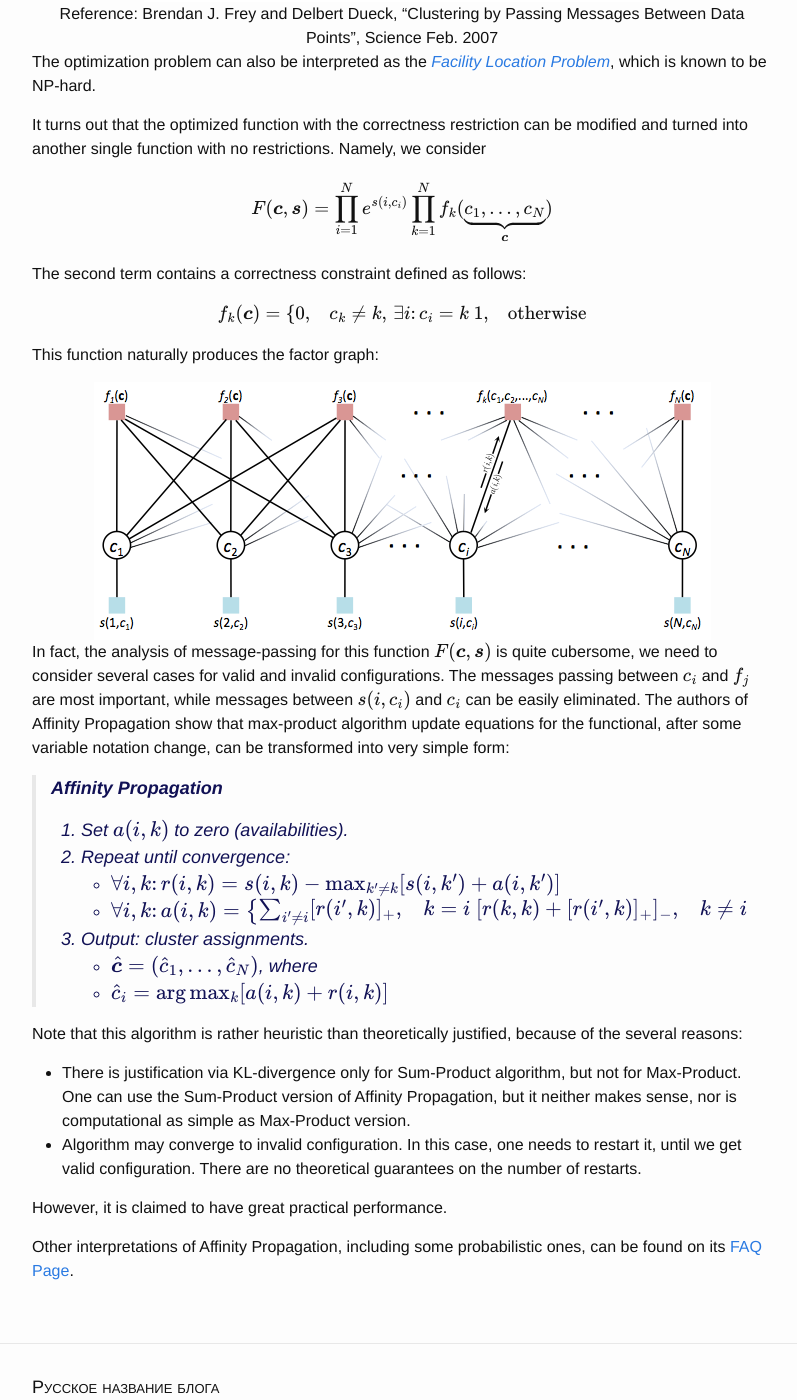
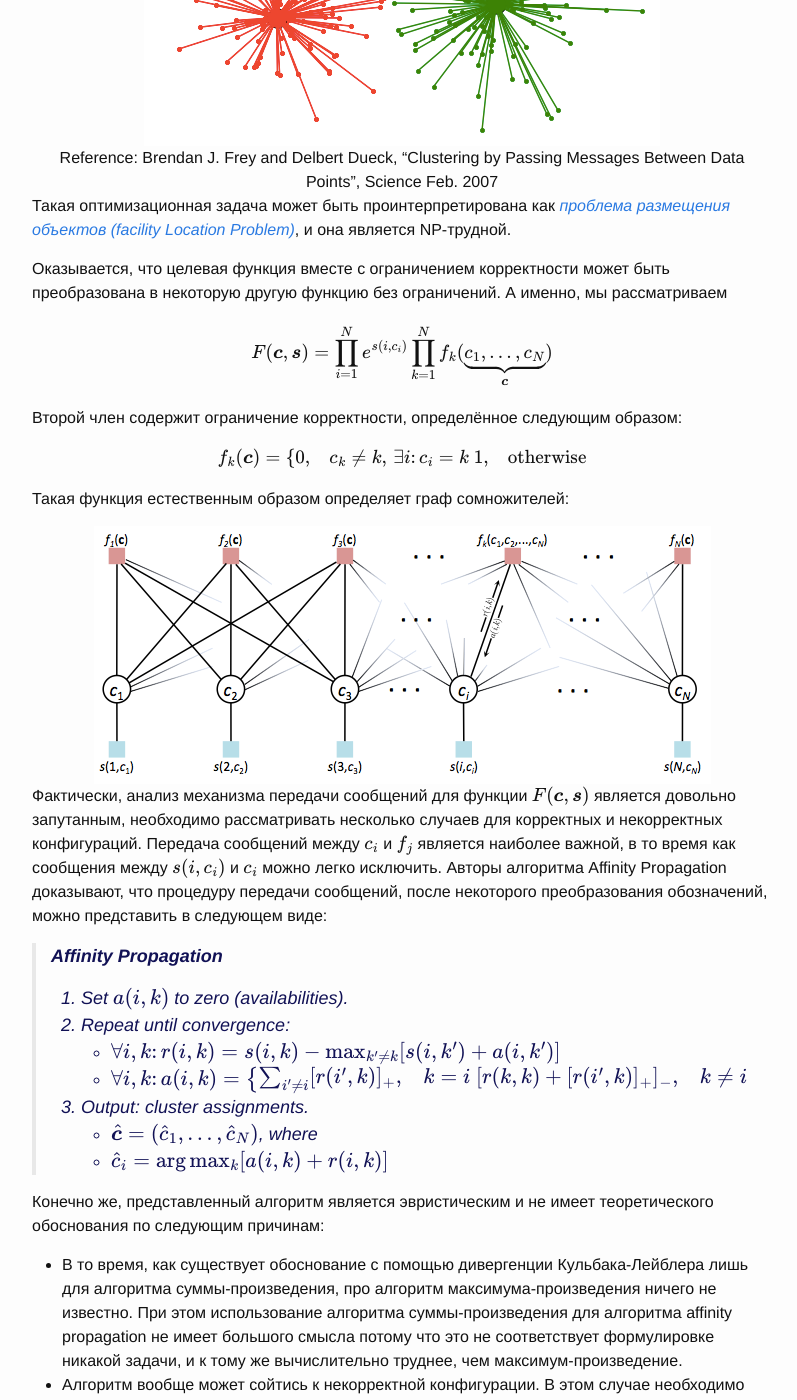
Before and after one commit to Sergey-A-Dovgal/sergey-a-dovgal.github.io, a Jekyll site: the page built from _posts/2016-03-03-sum-product-algorithm-part1-ru.md, in a window 1280 px wide and 1400 px high, scrolled down 10131 px. Shown: the whole window, without its empty margins (238-1035 px from the left). Built offline with Jekyll 4.4.1, drawn with Linux system fonts in a browser that asks for light colours; formulas are drawn with MathJax 3; comment, search, counter and statistics services are not loaded; some of the changed text lies outside the part shown.

Commit message:
Finished translation of affinity propagation

```diff
--- a/_posts/2016-03-03-sum-product-algorithm-part1-ru.md
+++ b/_posts/2016-03-03-sum-product-algorithm-part1-ru.md
@@ -405,37 +405,48 @@ Forward-Backward Algorithm, алгоритма Витерби для марко
 
 ## Affinity propagation.
 
-Affinity propagation is a clustering algorithm. Its goal is to maximize *net similarity*.
+Affinity propagation (распространение сродства) это алгоритм кластеризации. Его
+цель состоит в том, чтобы максимизировать функционал *net similarity*.
 
-The problem is formulated as follows: we are given a set of observations \\( X\_1, \ldots, X\_n \\), and a matrix of similarities \\( s(i, j) \\). We often cannot observe the variables \\( X\_1, \ldots, X\_n \\) themselves, but we always observe the similarity matrix.
+Сформулируем задачу следующим образом: задана последовательность наблюдений \\( X\_1, \ldots, X\_n \\), а также матрица схожести (это как расстояния только наоборот) \\( s(i, j) \\). Часто бывает так, что мы не можем наблюдать сами переменные \\( X\_1, \ldots, X\_n \\), но мы всегда можем наблюдать матрицу схожести.
 
-In case of metric clusterization problem, i.e. \\( X\_j \in \mathbb R^d\\) we can choose similarities like \\( s(i, j) = - d(X\_i, X\_j) \\) for \\( i \neq j\\), but for \\( i = j\\) we must have \\( s(X\_i, X\_j) \neq 0 \\). In fact, there are several possible strategies to define similarity of a vertex to itself:
+В задаче метрической кластеризации, то есть когда \\( X\_j \in \mathbb R^d\\), можно выбрать схожесть по правилу \\( s(i, j) = - d(X\_i, X\_j) \\) для \\( i \neq j\\), однако для \\( i = j\\) необходимо, чтобы \\( s(X\_i, X\_j) \neq 0 \\). Фактически, существует несколько возможных стратегий для того, чтобы определить матрицу схожести вершины с самой собой:
 \\[
     s(i, i) = -\lambda; \quad \text{or} \quad
     s(i, i) = \mathrm{Median}_{j}(s(i, j))
 \\]
-We would like to choose *exemplars* \\( c\_1, c\_2, \ldots, c\_n \\) among the points of dataset, \\( c\_i \in \\{X\_1, \ldots, X\_n \\} \\) such that the sum of similarities
+Среди наблюдений
+ \\( c\_i \in \\{X\_1, \ldots, X\_n \\} \\)
+мы выбираем так называемые *экземпляры*  \\( c\_1, c\_2, \ldots, c\_n \\)
+так, чтобы сумма схожестей
 \\[
     \sum\_{i = 1}^{n} s(i, c\_i)
 \\]
-is maximal. However, there is one restriction, preventing us from the greedy assignment.
+была максимальной. При этом есть одно ограничение, которое препятствует
+<<жадному>> назначению экземпляров.
 \\[
     (c\_i = k) \, \Rightarrow \, (c\_k = k),
 \\]
-i.e. the assignment of exemplars is correct. If point \\( X\_k \\) is an exemplar for point \\( X\_i \\), then it should be an exemplar for itself. The requirement can be re-formulated as follows: the set of points is splitted into disjoint sets of points, where each set has its own unique exemplar.
+Необходимо, чтобы назначенные экземпляры были корректными в том смысле, что если
+точка \\( X\_k \\) является экземпляром для точки \\( X\_i \\), то она должна являться экземпляром для самой себя.
+Это требование можно переформулировать следующим образом: множество точек
+разбито на непересекающиеся подмножества точек, где каждое подмножество имеет
+свой собственный единственный экземпляр.
 
 <center>
 <img src="{{site.baseurl}}/pic/factor_graphs/2016-03-03-7.png" alt="Reference: Brendan J. Frey and Delbert Dueck, Clustering by Passing Messages Between Data Points, Science Feb. 2007"> <br>
 Reference: Brendan J. Frey and Delbert Dueck, “Clustering by Passing Messages Between Data Points”, Science Feb. 2007
 </center>
 
-The optimization problem can also be interpreted as the [*Facility Location Problem*](https://en.wikipedia.org/wiki/Facility_location_problem), which is known to be NP-hard.
+Такая оптимизационная задача может быть проинтерпретирована как [*проблема размещения объектов (facility Location Problem)*](https://en.wikipedia.org/wiki/Facility_location_problem), и она является NP-трудной.
 
-It turns out that the optimized function with the correctness restriction can be modified and turned into another single function with no restrictions. Namely, we consider
+Оказывается, что целевая функция вместе с ограничением корректности может быть
+преобразована в некоторую другую функцию без ограничений. А именно, мы
+рассматриваем
 \\[
     F(\boldsymbol c, \boldsymbol s) = \prod\_{i=1}^{N} e^{s(i, c\_i)} \prod\_{k=1}^{N} f\_k (\underbrace{c\_1, \ldots, c\_N}\_{\boldsymbol c})
 \\]
-The second term contains a correctness constraint defined as follows:
+Второй член содержит ограничение корректности, определённое следующим образом:
 \\[
     f\_k(\boldsymbol c) = \begin{cases}
     0, & c\_k \neq k, \, \exists i \colon c\_i = k\\\
@@ -443,12 +454,16 @@ The second term contains a correctness constraint defined as follows:
 \end{cases}
 \\]
 
-This function naturally produces the factor graph:
+Такая функция естественным образом определяет граф сомножителей:
 <center>
 <img src="{{site.baseurl}}/pic/factor_graphs/2016-03-03-8.png">
 </center>
 
-In fact, the analysis of message-passing for this function \\( F(\boldsymbol c, \boldsymbol s) \\) is quite cubersome, we need to consider several cases for valid and invalid configurations. The messages passing between \\( c\_i\\) and \\( f\_j \\) are most important, while messages between \\( s(i, c\_i) \\) and \\( c\_i \\) can be easily eliminated. The authors of Affinity Propagation show that max-product algorithm update equations for the functional, after some variable notation change, can be transformed into very simple form:
+Фактически, анализ механизма передачи сообщений для функции \\( F(\boldsymbol c, \boldsymbol s) \\) является довольно запутанным, необходимо рассматривать несколько случаев
+для корректных и некорректных конфигураций. Передача сообщений между \\( c\_i\\) и \\( f\_j \\) является наиболее важной, в то время как сообщения между \\( s(i, c\_i) \\) и \\( c\_i \\)
+можно легко исключить. Авторы алгоритма Affinity Propagation доказывают, что
+процедуру передачи сообщений, после некоторого преобразования обозначений, можно представить
+в следующем виде:
 
 > **Affinity Propagation**
 >
@@ -463,11 +478,16 @@ In fact, the analysis of message-passing for this function \\( F(\boldsymbol c,
 >   * \\( \hat{\boldsymbol c} = (\hat c\_{1}, \ldots, \hat c\_{N}) \\), where
 >   * \\( \hat c_i = \arg\max\_{k} [a(i,k) + r(i,k)] \\)
 
-Note that this algorithm is rather heuristic than theoretically justified, because of the several reasons:
+Конечно же, представленный алгоритм является эвристическим и не имеет
+теоретического обоснования по следующим причинам:
 
-* There is justification via KL-divergence only for Sum-Product algorithm, but not for Max-Product. One can use the Sum-Product version of Affinity Propagation,  but it neither makes sense, nor is computational as simple as Max-Product version.
-* Algorithm may converge to invalid configuration. In this case, one needs to restart it, until we get valid configuration. There are no theoretical guarantees on the number of restarts.
+* В то время, как существует обоснование с помощью дивергенции Кульбака-Лейблера лишь для алгоритма суммы-произведения, про алгоритм максимума-произведения ничего не известно.
+При этом использование алгоритма суммы-произведения для алгоритма affinity propagation не
+имеет большого смысла потому что это не соответствует формулировке никакой
+задачи, и к тому же вычислительно труднее, чем максимум-произведение.
+* Алгоритм вообще может сойтись к некорректной конфигурации. В этом случае необходимо его перезапустить, до тех пор пока не получится корректная конфигурация. Не существует никаких теоретических гарантий на число перезапусков.
 
-However, it is claimed to have great practical performance.
+Тем не менее, утверждается, что этот алгоритм хорошо себя ведёт на практике.
 
-Other interpretations of Affinity Propagation, including some probabilistic ones, can be found on its [FAQ Page](http://www.psi.toronto.edu/affinitypropagation/faq.html).
+Заинтересованный читатель может обратиться к официальному FAQ, которое включает
+некоторые вероятностные интерпретации affinity propagation: [FAQ Page](http://www.psi.toronto.edu/affinitypropagation/faq.html).
```
Also changed, not shown: _posts/2016-01-27-discr-genf-group.md (added, +231 -0 lines).
